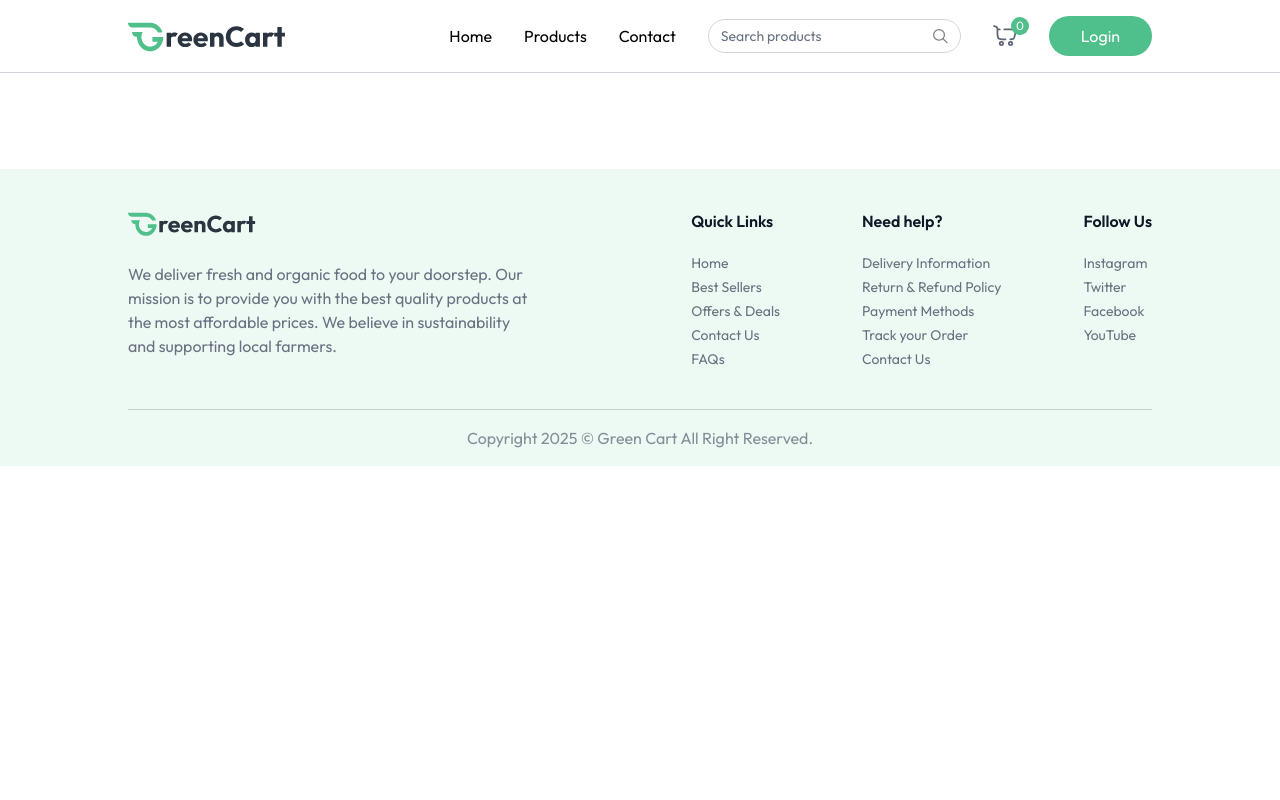
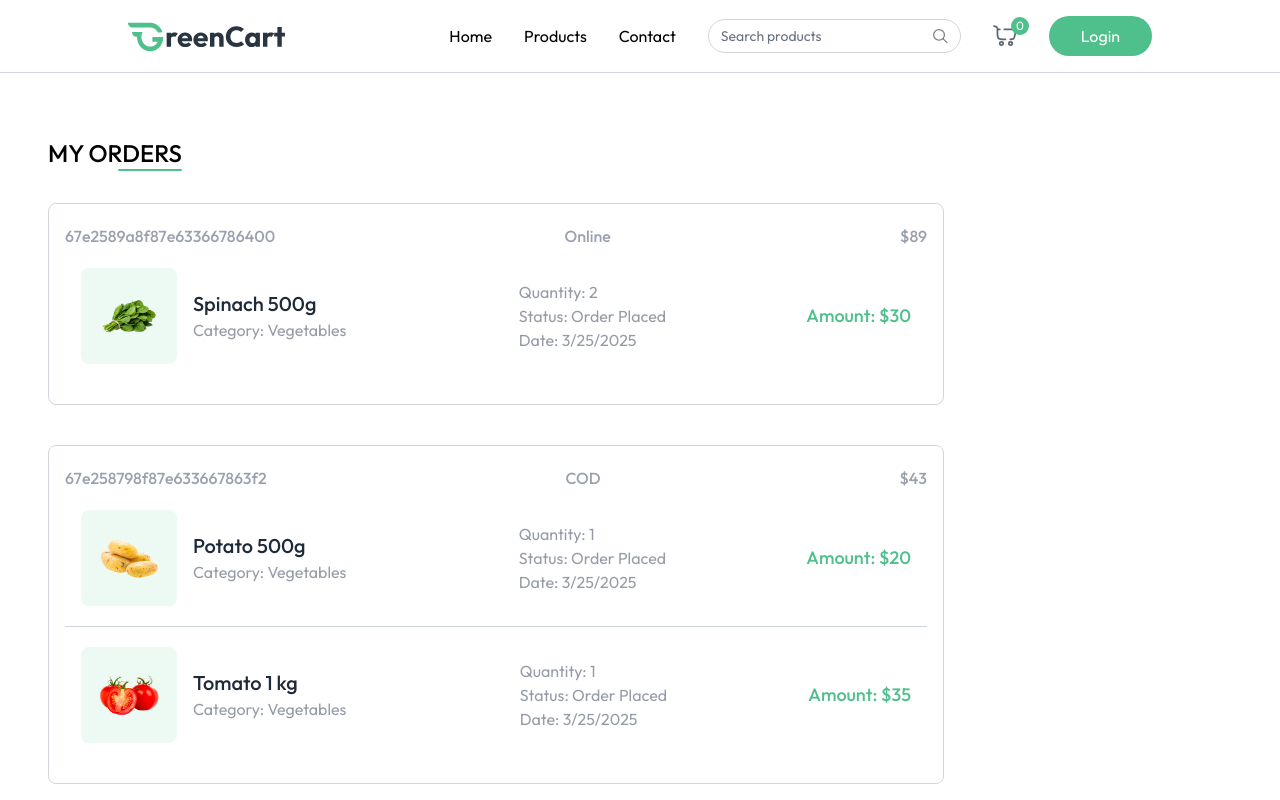
Before and after one commit to MohdZain49/Grocery-Ecommerce, a React (Vite) app in the folder client/: page /my-orders in a window 1280 px wide. Shown: the top 800 px of the page. Built offline with nearby package versions, Linux system fonts and the light colour scheme.

Commit message:
add MyOrders page to display user's order history

```diff
--- a/client/src/App.jsx
+++ b/client/src/App.jsx
@@ -11,6 +11,7 @@
 import ProductDetails from "./pages/ProductDetails";
 import Cart from "./pages/Cart";
 import AddAddress from "./pages/AddAddress";
+import MyOrders from "./pages/MyOrders";
 
 function App() {
   const isSellerPath = useLocation().pathname.includes("seller");
@@ -31,6 +32,7 @@
           <Route path="/products/:category/:id" element={<ProductDetails />} />
           <Route path="/cart" element={<Cart />} />
           <Route path="/add-address" element={<AddAddress />} />
+          <Route path="/my-orders" element={<MyOrders />} />
         </Routes>
       </div>
       {isSellerPath ? null : <Footer />}
--- /dev/null
+++ b/client/src/pages/MyOrders.jsx
@@ -0,0 +1,74 @@
+import React, { useEffect, useState } from "react";
+import { useAppContext } from "../context/AppContext";
+import { dummyOrders } from "../assets/assets";
+
+function MyOrders() {
+  const [myOrders, setMyOrders] = useState([]);
+  const { currency } = useAppContext();
+
+  const fetchMyOrders = async () => {
+    setMyOrders(dummyOrders);
+  };
+
+  useEffect(() => {
+    fetchMyOrders();
+  }, []);
+
+  return (
+    <div className="mt-16 pb-16">
+      <div className="flex flex-col items-end w-max mb-8">
+        <p className="text-2xl font-medium uppercase">My Orders</p>
+        <div className="w-16 h-0.5 bg-primary rounded-full"></div>
+      </div>
+      {myOrders.map((order, index) => (
+        <div
+          key={index}
+          className="border border-gray-300 rounded-lg mb-10 p-4 py-5 max-w-4xl"
+        >
+          <p className="flex justify-between md:items-center text-gray-400 md:font-medium max-md:flex-col">
+            <span>{order._id}</span>
+            <span>{order.paymentType}</span>
+            <span>
+              {currency}
+              {order.amount}
+            </span>
+          </p>
+          {order.items.map((item, index) => (
+            <div
+              className={`relative bg-white text-gray-500/70 ${
+                order.items.length !== index + 1 && "border-b"
+              } border-gray-300 flex flex-col md:flex-row md:items-center justify-between p-4 py-5 md:gap-16 w-full max-w-4xl`}
+            >
+              <div className="flex items-center mb-4 md:mb-0">
+                <div className="bg-primary/10 p-4 rounded-lg">
+                  <img
+                    src={item.product.image[0]}
+                    alt=""
+                    className="w-16 h-16"
+                  />
+                </div>
+                <div className="ml-4">
+                  <h2 className="text-xl font-medium text-gray-800">
+                    {item.product.name}
+                  </h2>
+                  <p>Category: {item.product.category}</p>
+                </div>
+              </div>
+              <div className="flex flex-col justify-center md:ml-8 mb-4 md:mb-0">
+                <p>Quantity: {item.quantity || 1}</p>
+                <p>Status: {order.status}</p>
+                <p>Date: {new Date(order.createdAt).toLocaleDateString()}</p>
+              </div>
+              <p className="text-primary text-lg font-medium">
+                Amount: {currency}
+                {item.product.offerPrice * item.quantity}
+              </p>
+            </div>
+          ))}
+        </div>
+      ))}
+    </div>
+  );
+}
+
+export default MyOrders;
```
